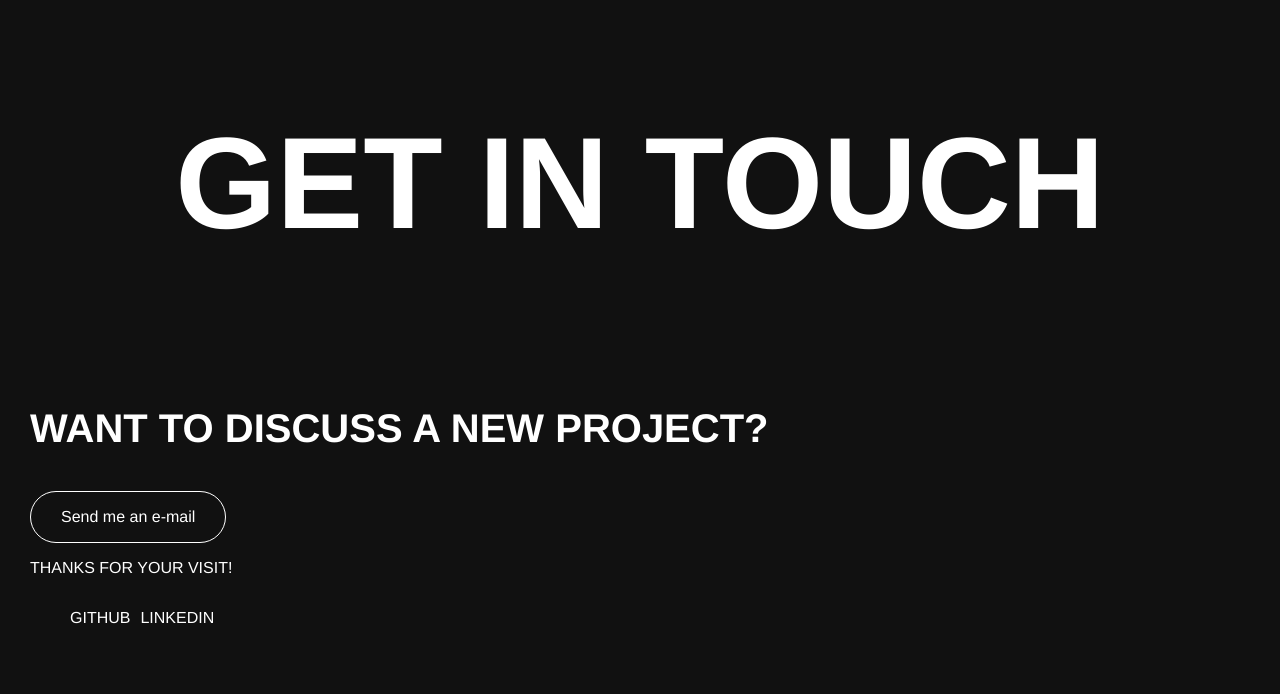
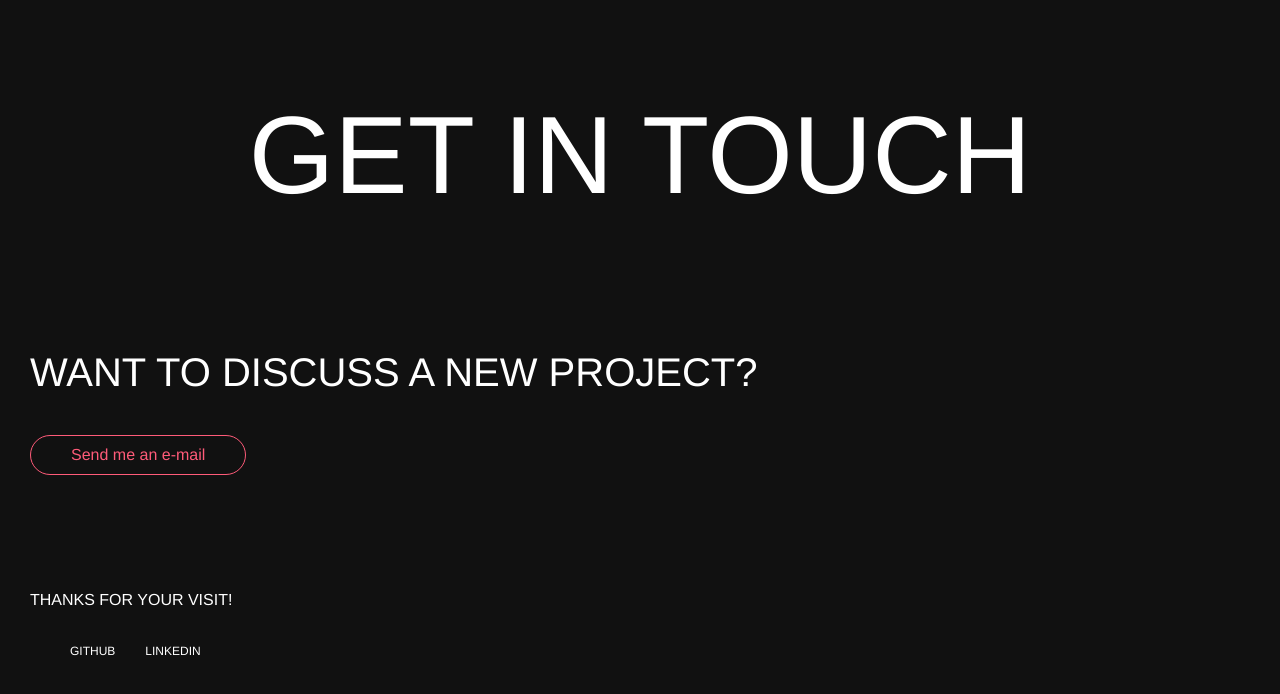
Before and after one commit to enzo-mourany/portfolio, a Next.js app: page /Contact in a window 1280 px wide. Shown: the top 694 px of the page. Built offline with nearby package versions, Linux system fonts and the light colour scheme.

Commit message:
email button animation

```diff
--- a/pages/Contact.jsx
+++ b/pages/Contact.jsx
@@ -12,7 +12,7 @@ export default function Contact() {
                     <h3>WANT TO DISCUSS A NEW PROJECT?</h3>
                 </div>
                 <div className={styles.mailButton}>
-                    <p>Send me an e-mail</p>
+                    <a href="#">Send me an e-mail</a>
                 </div>
             </div>
             <div className={styles.footer}>
--- a/styles/contact.module.scss
+++ b/styles/contact.module.scss
@@ -1,3 +1,4 @@
+@import './colors.scss';
 .contact {
     .header {
         display: flex;
@@ -9,24 +10,48 @@
             justify-content: center;
             h2 {
                 color: #fff;
-                font-size: 130px;
+                font-size: 110px;
+                font-weight: 400;
             }
         }
         .message {
             h3 {
                 color: #fff;
                 font-size: 40px;
+                font-weight: 400;
             }
         }
         .mailButton {
             width: fit-content;
-            border: 1px solid #fff;
+            border: 1px solid $lightRed;
             border-radius: 30px;
-            padding-left: 30px;
-            padding-right: 30px;
-            p {
+            padding: 10px;
+            a {
+                color: $lightRed;
+                padding-left: 30px;
+                padding-right: 30px;
+                transition: 0.3s;
+            }
+        }
+        .mailButton:hover {
+            a {
                 color: #fff;
             }
+        }
+        .mailButton::before {
+            content: '';
+            position: absolute;
+            left: 0;
+            width: 100%;
+            height: 0%;
+            background-color: $lightRed;
+            z-index: -1;
+            transition: 0.8s;
+            bottom: 0;
+            border-radius: 50% 50% 0 0;
+        }
+        .mailButton:hover::before {
+            height: 180%;
         }
     }
     .footer {
@@ -34,18 +59,22 @@
         flex-direction: column;
         margin-left: 30px;
         margin-right: 30px;
+        margin-top: 100px;
         p {
             color: #fff;
+            font-weight: 400;
         }
         .links {
             ul {
                 display: flex;
                 flex-direction: row;
                 list-style: none;
-                gap: 10px;
+                gap: 30px;
                 li {
                     a {
                         color: #fff;
+                        font-weight: 200;
+                        font-size: 12px;
                     }
                 }
             }
```
